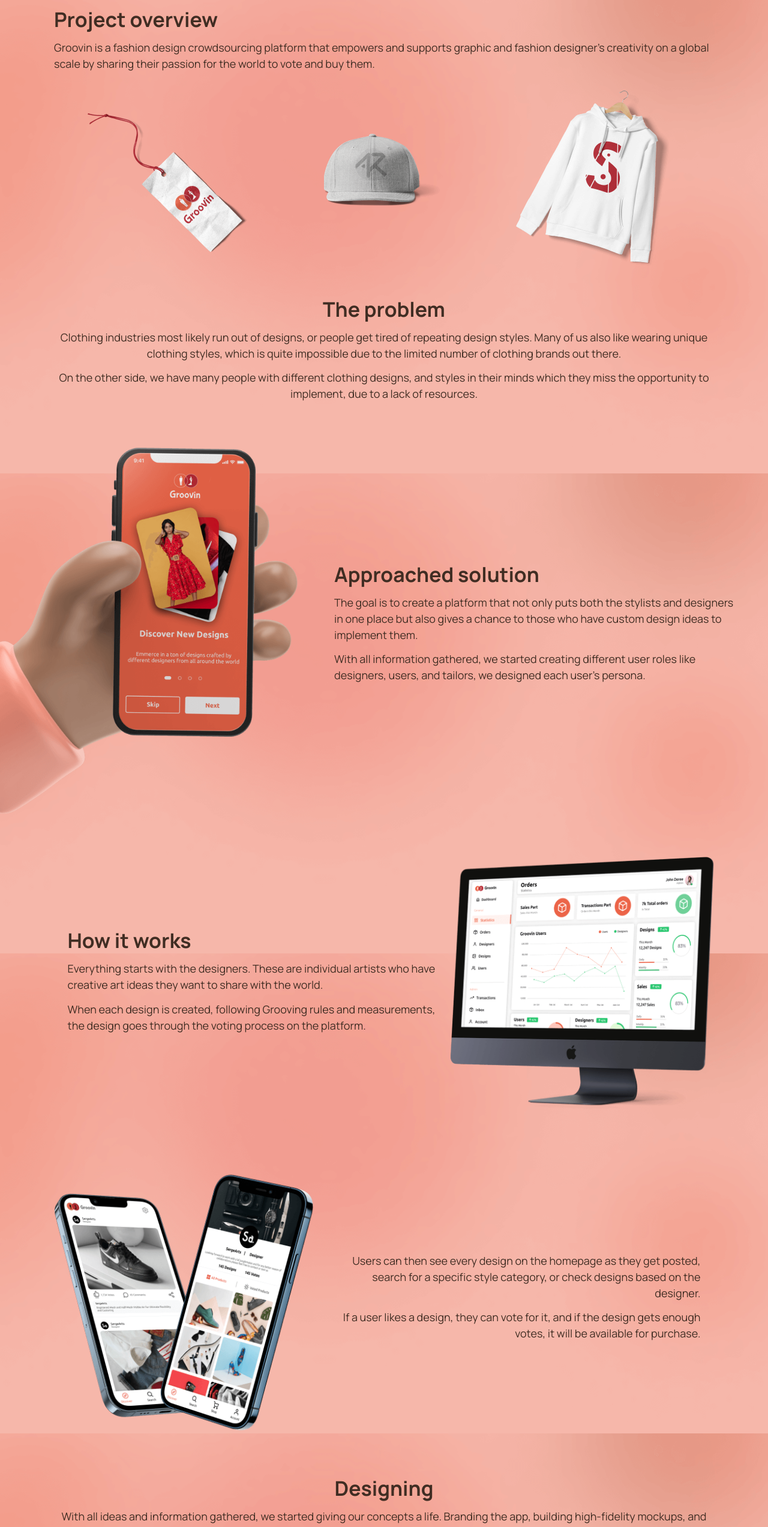
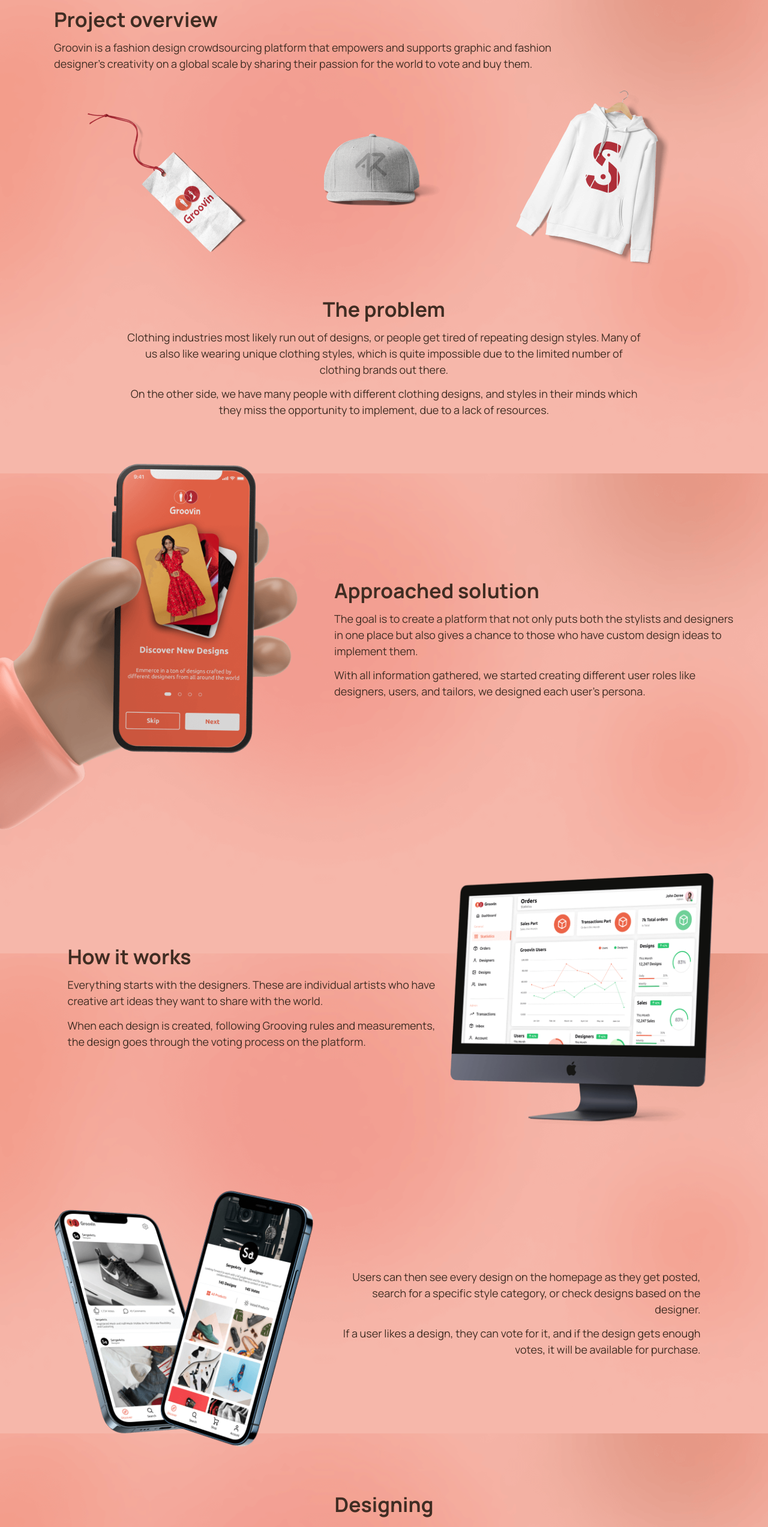
Before and after one commit to serge-mugisha/portfolio, a Next.js app: page /project/groovin in a window 1280 px wide. Shown: the part 874-3419 px from the top of the page at 60% size. Built offline with nearby package versions, Linux system fonts and the light colour scheme; a web font is replaced by a local one.

Commit message:
Fix case study text width

```diff
--- a/src/components/UISections/AboutCard.tsx
+++ b/src/components/UISections/AboutCard.tsx
@@ -2,7 +2,7 @@
 
 const AboutCard = () => {
     return (
-        <div className="flex flex-col p-6 px-5 rounded-lg shadow-xl max-w-2xl min-h-[350px]">
+        <div className="flex flex-col p-6 px-5 rounded-lg shadow-xl max-w-2xl min-h-[450px]">
             <div className="flex items-center">
                 <div className="basis-3/12">
                     <Image src="/static/profile.png" className="rounded-full" alt="hero image" width={200} height={200} />
@@ -16,7 +16,7 @@
             </div>
             <div className="">
                 <p className="pt-4">I have a passion for designing and developing web-apps with aim to ease and improve human-computer interaction while learning through the process.</p>
-                <p className="py-3">Out of office, you'll find making music, visiting new places, and enjoying time with my friends and family :)</p>
+                <p className="py-3">Out of office, you'll find me making music, visiting new places, and enjoying time with my friends and family :)</p>
             </div>
         </div>
     )
--- a/src/components/UISections/TestimonialCard.tsx
+++ b/src/components/UISections/TestimonialCard.tsx
@@ -39,7 +39,7 @@
 
 const TestimonialCard = () => {
     return (
-        <div className="p-6 rounded-lg shadow-xl lg:max-w-md min-h-[350px]">
+        <div className="p-6 rounded-lg shadow-xl lg:max-w-md min-h-[450px]">
             <MyCarousel>
                 {testimonials.map((testimonial, index) => (
                     <div key={index} className="flex flex-col pb-6">
--- a/src/pages/project/[projectName].tsx
+++ b/src/pages/project/[projectName].tsx
@@ -332,7 +332,7 @@
             <div className="bg-no-repeat bg-cover bg-fixed bg-[url('/static/groovin-bg.png')]">
                 <div className="box py-5">
                     <h2 className="h2">Project overview</h2>
-                    <p>
+                    <p className="max-w-3xl">
                         Groovin is a fashion design crowdsourcing platform that empowers and supports
                         graphic and fashion designer’s creativity on a global scale by sharing their passion for
                         the world to vote and buy them.
@@ -345,10 +345,10 @@
                 </div>
                 <div className="box py-5 text-center">
                     <h2 className="h2">The problem</h2>
-                    <p>
+                    <p className="max-w-3xl m-auto">
                         Clothing industries most likely run out of designs, or people get tired of repeating design styles. Many of us also like wearing unique clothing styles, which is quite impossible due to the limited number of clothing brands out there.
                     </p>
-                    <p className="py-3">
+                    <p className="py-3 max-w-3xl m-auto">
                         On the other side, we have many people with different clothing designs, and styles in their minds which they miss the opportunity to implement, due to a lack of resources.
                     </p>
                 </div>
@@ -371,11 +371,11 @@
                 <div className="box py-10 flex flex-row items-center justify-between">
                     <div className="basis-3/5 px-5">
                         <h2 className="h2">How it works</h2>
-                        <p>
+                        <p className="max-w-2xl">
                             Everything starts with the designers. These are individual artists who have creative art ideas
                             they want to share with the world.
                         </p>
-                        <p className="py-3">
+                        <p className="py-3 max-w-xl">
                             When each design is created, following Grooving rules and measurements, the design goes through the voting process on the platform.
                         </p>
                     </div>
@@ -400,7 +400,7 @@
 
                 <div className="box py-5 text-center">
                     <h2 className="h2">Designing</h2>
-                    <p>
+                    <p className="max-w-3xl m-auto">
                         With all ideas and information gathered, we started giving our concepts a life. Branding the app, building high-fidelity mockups, and making testable prototypes.
                     </p>
                 </div>
@@ -421,9 +421,9 @@
                     <Image className="w-screen" src={'/static/groovin-pc-dashboards.png'} alt={''} width={1600} height={1180} />
                 </div>
 
-                <div className="box py-5">
+                <div className="box py-5 text-center">
                     <h2 className="h2">Final thoughts</h2>
-                    <p>
+                    <p className="max-w-3xl m-auto">
                         Groovin is a platform that helps designers and stylists to share their ideas with the world and get feedback from the community. It also helps users to find unique designs and vote for them.
                     </p>
                     <p className="py-3">
@@ -442,7 +442,7 @@
                         <div>
                             <Image className="inline py-5" src={'/static/groovin-logo.png'} alt={''} width={130} height={130} />
                         </div>
-                        <Link className="h5 underline" href="https://www.behance.net/gallery/120230945/UIUX-Case-Ingoma-Rwandan-based-Music-streaming-App" target="_blank" rel="noreferrer">Case study by Serge Mugisha</Link>
+                        <Link className="h5 underline" href="https://www.behance.net/gallery/138260567/Groovin-UIUX-App-Case-A-fashion-design-platform" target="_blank" rel="noreferrer">Case study by Serge Mugisha</Link>
                     </div>
                 </div>
 
```
